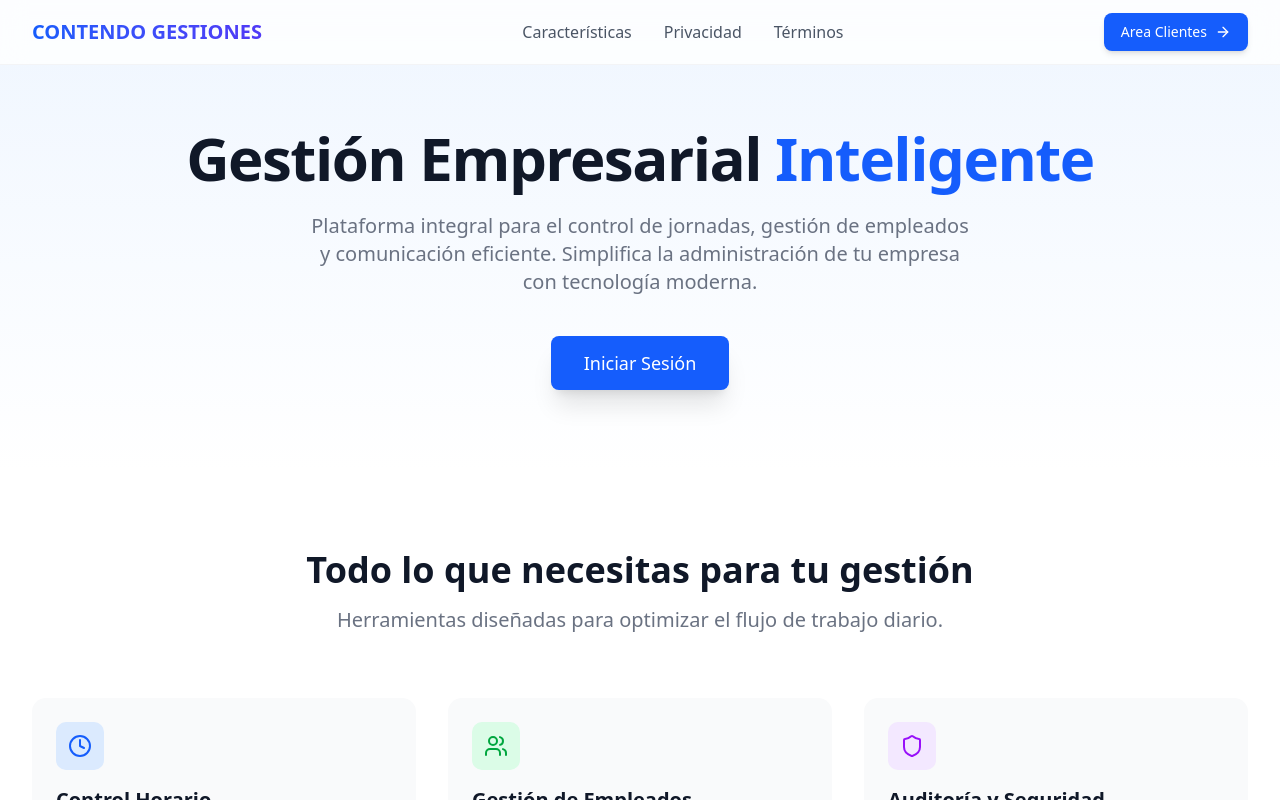
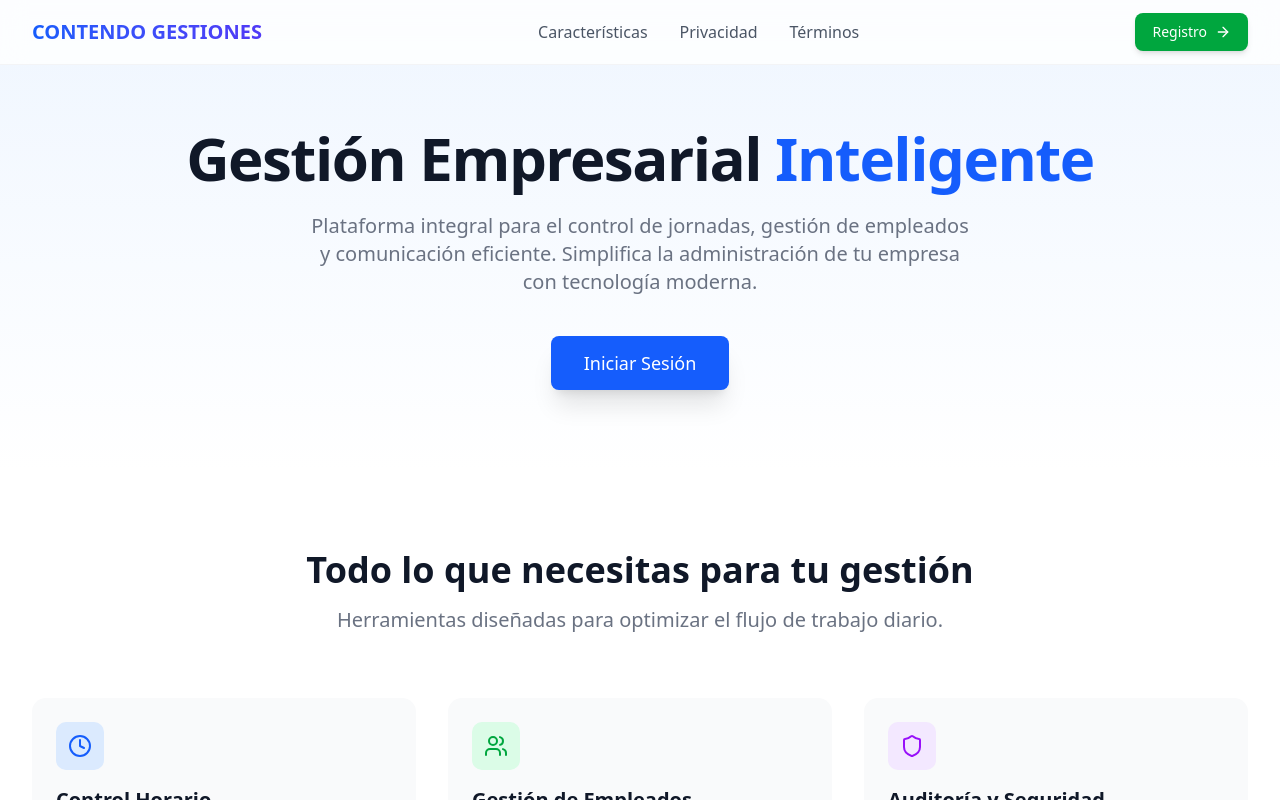
Before and after one commit to benjaminreciolopez/app180-frontend, a Next.js app: page / in a window 1280 px wide. Built offline with nearby package versions, Linux system fonts and the light colour scheme; no server answers.

Commit message:
feat: update landing page navigation (registro -> /setup)

```diff
--- a/app/page.tsx
+++ b/app/page.tsx
@@ -22,10 +22,10 @@ export default function LandingPage() {
             </nav>
             <div>
               <Link
-                href="/login"
-                className="inline-flex items-center px-4 py-2 border border-transparent text-sm font-medium rounded-md text-white bg-blue-600 hover:bg-blue-700 transition-all shadow-md hover:shadow-lg"
+                href="/setup"
+                className="inline-flex items-center px-4 py-2 border border-transparent text-sm font-medium rounded-md text-white bg-green-600 hover:bg-green-700 transition-all shadow-md hover:shadow-lg"
               >
-                Area Clientes
+                Registro
                 <ArrowRight className="ml-2 h-4 w-4" />
               </Link>
             </div>
```
